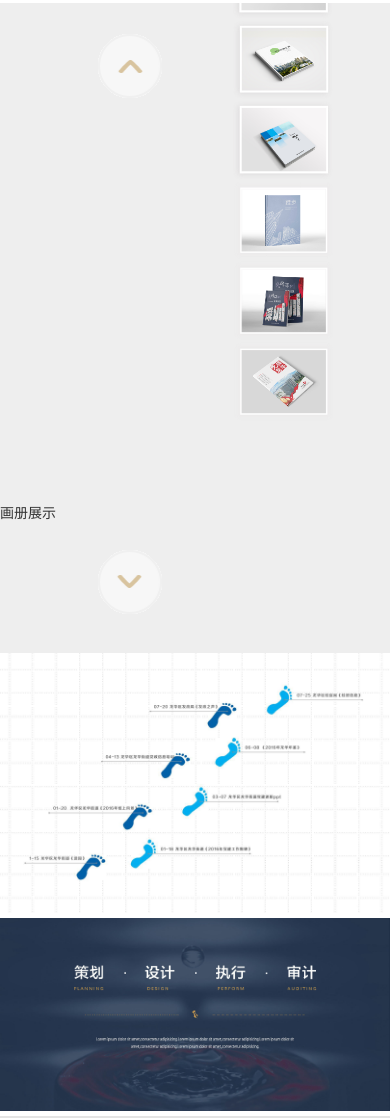
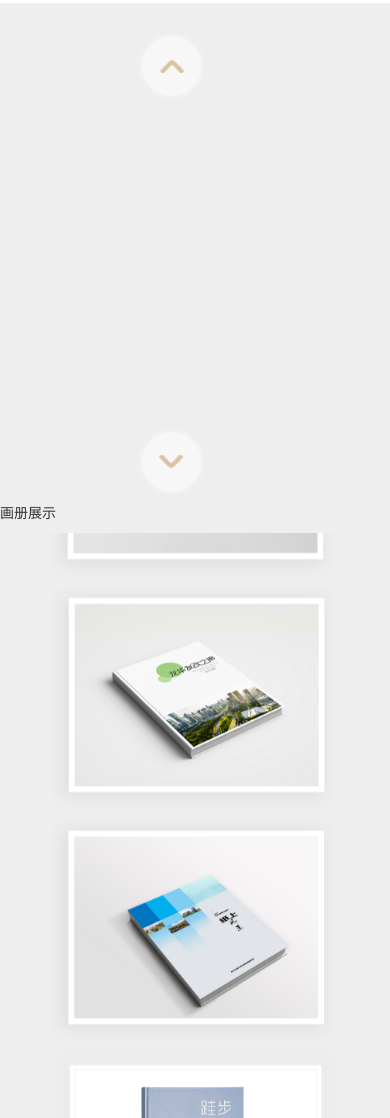
Before and after one commit to yuanwyj/zhicheng, a plain HTML site: page index.html in a window 390 px wide. Shown: the part 882-2000 px from the top of the page. Drawn offline with nearby package versions, Linux system fonts and the light colour scheme; a script that the page names is missing.

Commit message:
作品展示修改

```diff
--- a/index.html
+++ b/index.html
@@ -145,37 +145,6 @@
 					<img class="server-img" src="images/servicecontent/performance.png">
 					<div>信息绩效</div>
 				</div>
- <!--            <div class="server-items  server-item-top">
-				<div data-type="paint" class="server-btn server-item">
-					<img class="server-img" src="images/servicecontent/paintings.png">
-					<div>画册设计</div>
-				</div>
-				<div data-type="ppt" class="server-btn server-item">
-					<img class="server-img" src="images/servicecontent/ppt.png">
-					<div>PPT制作</div>
-				</div>
-			</div>
-			<div class="server-items ">
-				<div data-type="talent" class="server-btn server-item">
-					<img class="server-img" src="images/servicecontent/talentdispatch.png">
-					<div>人才派遣</div>
-				</div>
-				<img class="secondlogo" src="images/servicecontent/secondlogo.png" alt="至诚文化/人力">
-				<div data-type="account"  class="server-btn server-item">
-					<img class="server-img" src="images/servicecontent/accountoperation.png">
-					<div>公众号运营</div>
-				</div>
-			</div>
-			<div class="server-items  server-item-bottom">
-				<div data-type="train"  class="server-btn server-item">
-					<img class="server-img" src="images/servicecontent/train.png">
-					<div>公务培训</div>
-				</div>
-				<div data-type="performance"  class="server-btn server-item">
-					<img class="server-img" src="images/servicecontent/performance.png">
-					<div>信息绩效</div>
-				</div>
-			</div> -->
 		</div>
 	</section>
 	<section id="about">
@@ -183,7 +152,7 @@
 	</section>
 	<section id="production" class="row">
 
-		<div id="carousel-example-vertical" class="carousel vertical slide col-xs-7" interval="false">
+		<div id="carousel-example-vertical" class="carousel vertical slide col-xs-10 col-md-7 col-md-offset-0" interval="false">
 		  <div class="carousel-inner" role="listbox">
 			<div class="item active">
 			  <p class="ticker-headline">
@@ -211,7 +180,7 @@
 		</div>
 
 
-		<div id="productList" class="carousel vertical slide col-xs-5" interval="false">
+		<div id="productList" class="carousel vertical slide col-xs-10 col-xs-offset-1 col-md-5 col-md-offset-0" interval="false">
 		  <div class="carousel-inner movebox" role="listbox">
 			<div class="item moveitem active">
 				<img class="product-img" src="images/WorksContent/paint1.png">
--- a/style/index.css
+++ b/style/index.css
@@ -259,7 +259,7 @@ overflow:  hidden;
 
 
 #production {
-	height: 65rem;
+	/*height: 65rem;*/
 	background: #eee;
 	overflow:  hidden;
 }
@@ -269,7 +269,7 @@ overflow:  hidden;
 	cursor: pointer;
 }
 #productList {
-	height: 100%;
+	height: 60rem;
 }
 .production-show {
 	display: none;
@@ -278,6 +278,9 @@ overflow:  hidden;
 	display: block;
 }
 
+#company {
+	background: #e4e4e4;
+}
 #partner {
 	background: #e4e4e4;
 }
@@ -547,7 +550,7 @@ overflow:  hidden;
 	float: right;
 }
 .form-btn button {
-	width: 15rem;
+	width: 43%;
 	height: 4rem;
 	background: rgba(0,0,0,.2);
 	color: #fff;
--- a/style/vertical-carousel.css
+++ b/style/vertical-carousel.css
@@ -58,7 +58,7 @@ body {
 }
 .carousel.vertical .carousel-inner > .item {
   width: auto;
-  padding-right: 50px;
+  /*padding-right: 50px;*/
   -webkit-transition: 0.6s ease-in-out top;
   transition: 0.6s ease-in-out top;
   overflow-y: hidden;
```
Also changed, not shown: 1 other file.
